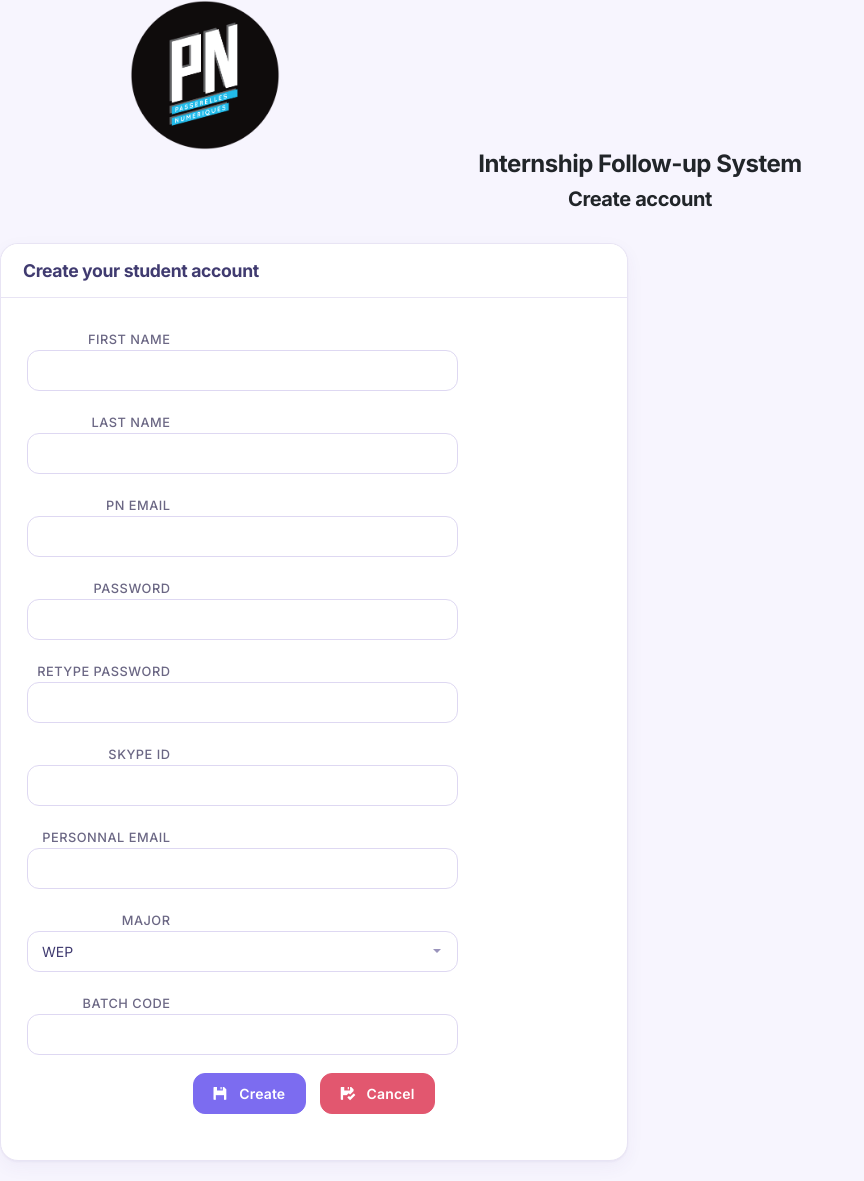
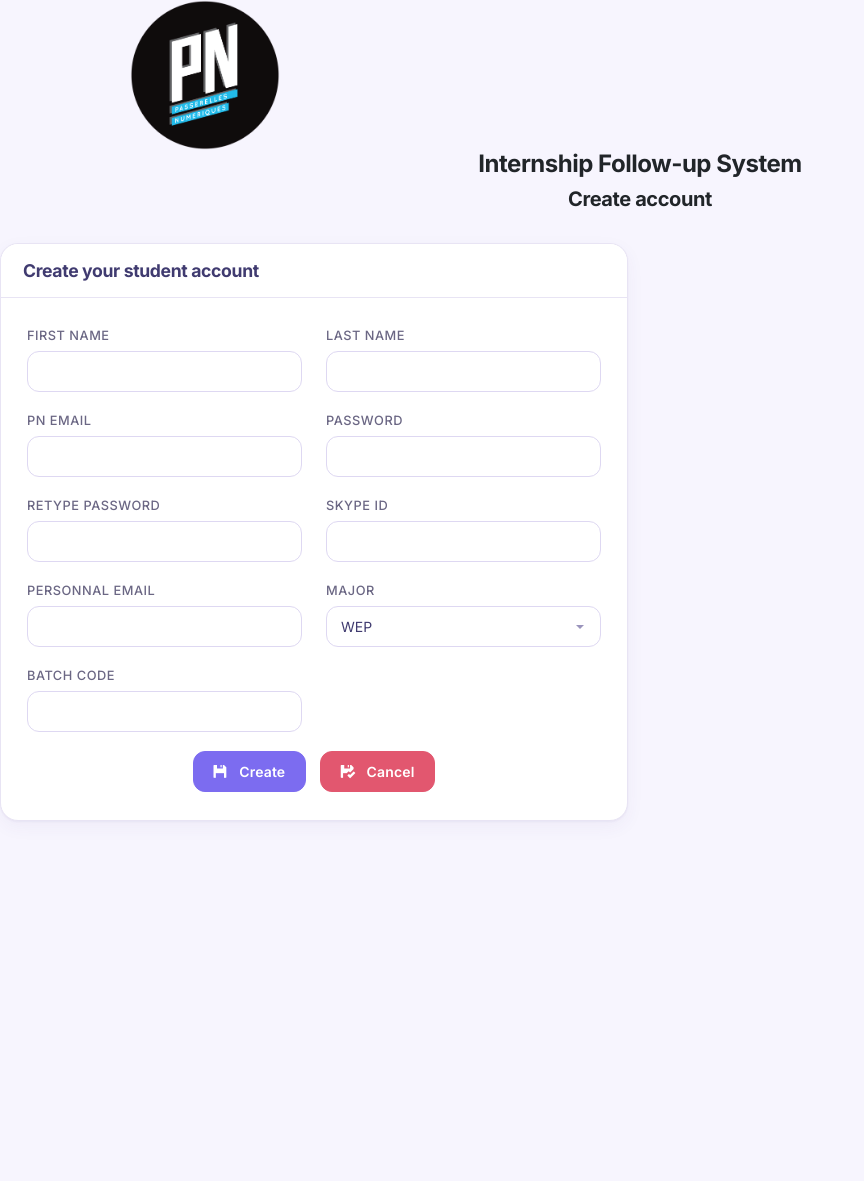
Before and after one commit to hengloem/pncifs, a CodeIgniter app: page /database/connection/register_student in a window 1280 px wide. Shown: the whole page, without its empty margins (0-864 px from the left). After the commit the page ends 822 px from the top, so only its background shows below. Run offline with CodeIgniter, Linux system fonts and the light colour scheme; a user stored in the database is signed in; some libraries are stand-ins or nearby versions.

Commit message:
Update form layout to two-column grid with top labels
Co-authored-by: base44-builder[bot] <245833847+base44-builder[bot]@users.noreply.github.com>

```diff
--- a/application/views/templates/header.php
+++ b/application/views/templates/header.php
@@ -86,6 +86,9 @@
     <!-- Content body redesign — "Lilac Hush" (main area of every page) -->
     <link href="<?php echo base_url();?>assets/css/lilac-content.css?v=<?php echo filemtime(FCPATH . 'assets/css/lilac-content.css'); ?>" rel="stylesheet">
 
+    <!-- Form input layout — two fields per row (all .form-horizontal forms) -->
+    <link href="<?php echo base_url();?>assets/css/forms-layout.css?v=<?php echo filemtime(FCPATH . 'assets/css/forms-layout.css'); ?>" rel="stylesheet">
+
     <!-- HTML5 Shim and Respond.js IE8 support of HTML5 elements and media queries -->
     <!-- WARNING: Respond.js doesn't work if you view the page via file:// -->
     <!--[if lt IE 9]>
--- /dev/null
+++ b/assets/css/forms-layout.css
@@ -0,0 +1,80 @@
+/* =========================================================================
+   Form input layout — two fields per row
+   Every data-entry form in this app is a legacy BS3 horizontal form:
+   `.form-horizontal` holding `label.col-sm-3.control-label` +
+   `div.col-sm-9` pairs. Bootstrap 5 dropped `.form-horizontal`, so those
+   label/input columns lost their row wrapper and stacked into a 25%/75%
+   staircase. This sheet re-lays each field as a grid cell with its label
+   directly above its input, two cells per row on desktop.
+
+   CSS only: markup, field names, ids and JS hooks are untouched, so no form
+   behaviour changes. Loaded after lilac-content.css so equal-specificity
+   rules win (see AGENTS.md #8 for the mtime cache-busting).
+   ========================================================================= */
+
+.form-horizontal {
+  display: grid !important;
+  /* Mobile keeps one field per row */
+  grid-template-columns: minmax(0, 1fr) !important;
+  column-gap: 1.5rem !important;
+  row-gap: 1.15rem !important;
+  align-items: start !important;
+}
+
+@media (min-width: 768px) {
+  .form-horizontal {
+    grid-template-columns: repeat(2, minmax(0, 1fr)) !important;
+  }
+}
+
+/* --- One field = one cell ------------------------------------------------ */
+.form-horizontal > .form-group {
+  display: flex !important;
+  flex-direction: column !important;
+  width: 100% !important;
+  max-width: 100% !important;
+  min-width: 0 !important;
+  margin-bottom: 0 !important;
+  padding-left: 0 !important;
+  padding-right: 0 !important;
+}
+
+/* Its BS3 label / input columns become full-width stacked blocks */
+.form-horizontal > .form-group > label,
+.form-horizontal > .form-group > [class*="col-"] {
+  width: 100% !important;
+  max-width: 100% !important;
+  flex: 0 0 auto !important;
+  float: none !important;
+  padding-left: 0 !important;
+  padding-right: 0 !important;
+}
+
+.form-horizontal > .form-group > label { margin-bottom: .4rem !important; }
+
+/* BS3 right-aligned, offset labels do not fit a stacked layout */
+.form-horizontal label.control-label {
+  text-align: left !important;
+  padding-top: 0 !important;
+  padding-bottom: 0 !important;
+}
+
+/* --- Blocks between fields span the whole row ---------------------------- */
+.form-horizontal > *:not(.form-group) { grid-column: 1 / -1 !important; }
+.form-horizontal > br { display: none !important; }
+
+/* --- Action rows and full-width fields take the whole row ---------------- */
+.form-horizontal > .form-group:has(button[type="submit"]),
+.form-horizontal > .form-group:has(.text-center),
+.form-horizontal > .form-group:has(.col-sm-12),
+.form-horizontal > .form-group:has(.col-md-12),
+/* `[class~=]` matches the whole class token, so col-md-12 is caught while
+   col-md-10 (a normal half-width field) is not. */
+.form-horizontal > .form-group[class~="col-12"],
+.form-horizontal > .form-group[class~="col-xs-12"],
+.form-horizontal > .form-group[class~="col-sm-12"],
+.form-horizontal > .form-group[class~="col-md-12"],
+.form-horizontal > .form-group[class~="col-lg-12"],
+.form-horizontal > .form-group[class~="col-xl-12"] {
+  grid-column: 1 / -1 !important;
+}
```
Also changed, not shown: AGENTS.md (+3 -1 lines).
